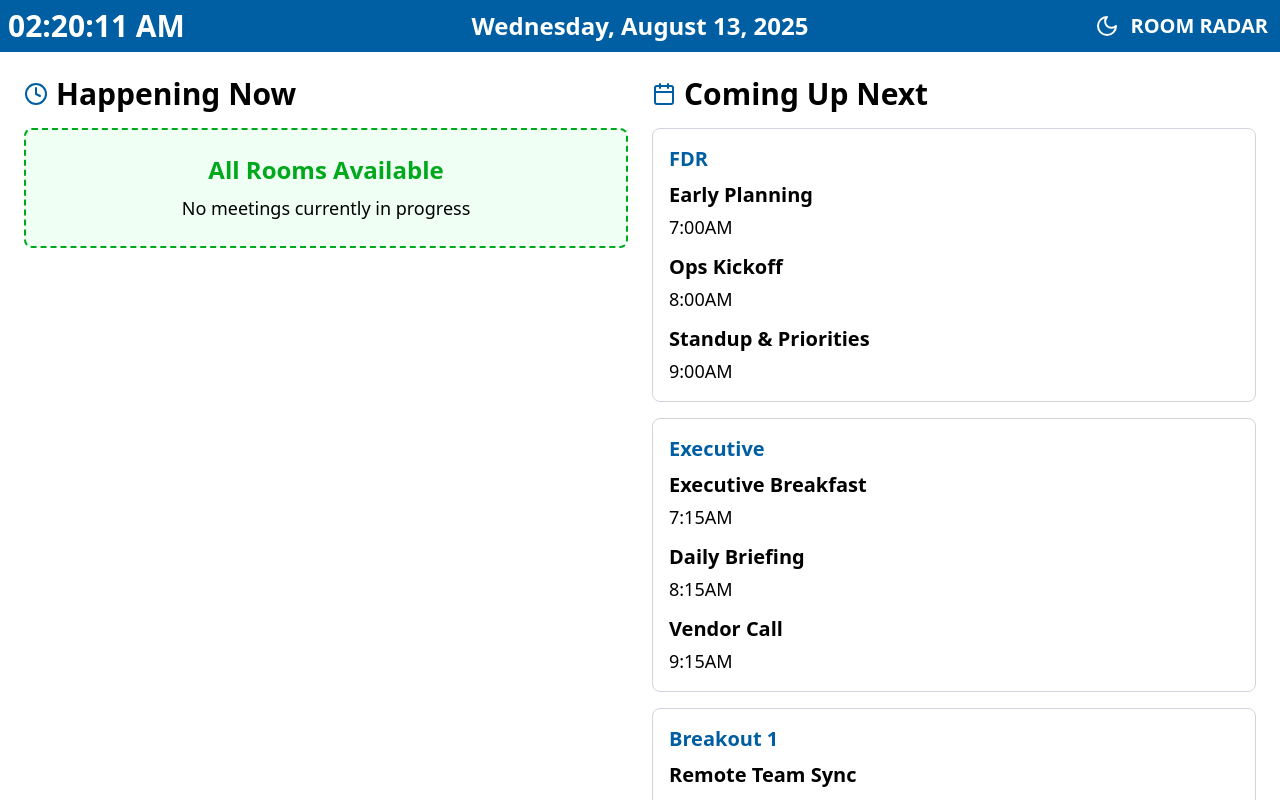
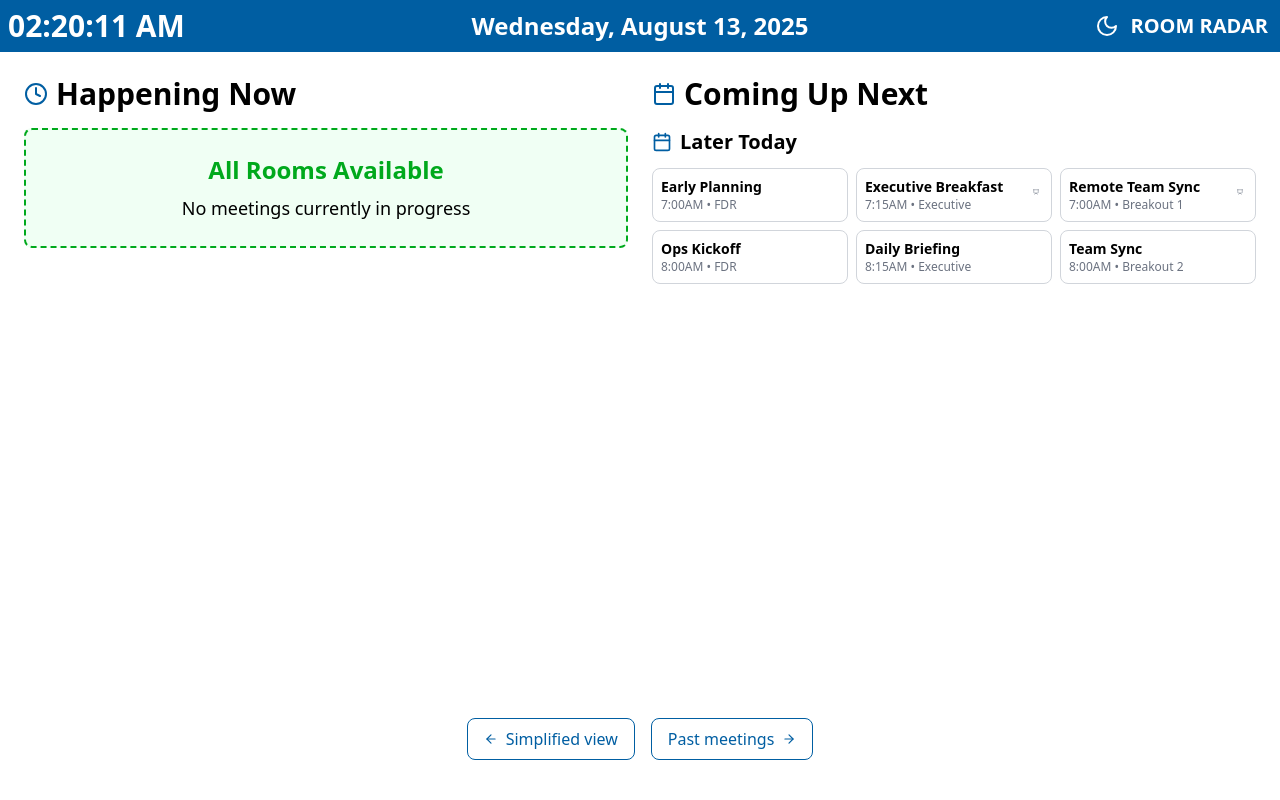
Before and after one commit to LiningCocoon/Room-Radar-Interface, a React (Vite) app: page /alternative in a window 1280 px wide. Shown: the top 800 px of the page. Built offline with nearby package versions, Linux system fonts and the light colour scheme.

Commit message:
[Magic Patterns] Updated from 'Add Padding to AVSupportIcon'

```diff
--- a/src/components/AVSupportIcon.tsx
+++ b/src/components/AVSupportIcon.tsx
@@ -8,6 +8,13 @@ const AVSupportIcon: React.FC<AVSupportIconProps> = ({
   className = '',
   size = 24
 }) => {
-  return <PresentationIcon size={size} className={className} />;
+  // Calculate the inner icon size to maintain the requested size visual appearance
+  // when accounting for the 8px of total padding (4px on each side)
+  const innerSize = typeof size === 'number' ? size - 8 : size;
+  return <div className="p-1" style={{
+    display: 'inline-flex'
+  }}>
+      <PresentationIcon size={innerSize} className={className} />
+    </div>;
 };
 export default AVSupportIcon;
--- a/src/components/AlternativeView.tsx
+++ b/src/components/AlternativeView.tsx
@@ -1,7 +1,8 @@
 import React from 'react';
 import { Link } from 'react-router-dom';
-import { ArrowLeftIcon, ClockIcon, MapPinIcon, CalendarIcon, ArrowRightIcon } from 'lucide-react';
+import { ArrowLeftIcon, ClockIcon, MapPinIcon, CalendarIcon, ArrowRightIcon, PresentationIcon } from 'lucide-react';
 import { getMeetingData } from '../utils/data';
+import AVSupportIcon from './AVSupportIcon';
 interface AlternativeViewProps {
   currentTime: Date;
 }
@@ -42,29 +43,29 @@ const AlternativeView: React.FC<AlternativeViewProps> = ({
       return 'upcoming';
     }
   };
+  // Get minutes until a meeting starts
+  const getMinutesUntilMeeting = (meeting: any) => {
+    const startTime = parseTime(meeting.startTime);
+    const startTimeInMinutes = startTime.hours * 60 + startTime.minutes;
+    return startTimeInMinutes - currentTimeInMinutes;
+  };
   // Filter meetings - exclude those that are more than 2 hours in the past
   const currentMeetings = meetingData.filter(meeting => getMeetingStatus(meeting) === 'active');
-  const upcomingMeetings = meetingData.filter(meeting => getMeetingStatus(meeting) === 'upcoming' || getMeetingStatus(meeting) === 'past').sort((a, b) => {
-    const aTime = parseTime(a.startTime);
-    const bTime = parseTime(b.startTime);
-    return aTime.hours * 60 + aTime.minutes - (bTime.hours * 60 + bTime.minutes);
+  // Get upcoming meetings and filter by urgency and priority
+  const upcomingMeetings = meetingData.filter(meeting => getMeetingStatus(meeting) === 'upcoming');
+  // Urgent meetings are starting within 15 minutes
+  const urgentMeetings = upcomingMeetings.filter(meeting => {
+    const minutesUntil = getMinutesUntilMeeting(meeting);
+    return minutesUntil <= 15 && minutesUntil > 0;
   });
-  // For TV display, we'll show more upcoming meetings (up to 9) instead of splitting into "next" and "later"
-  const nextMeetings = upcomingMeetings.slice(0, 9);
-  // Group upcoming meetings by room for better organization on TV display
-  const meetingsByRoom: Record<string, any[]> = {};
-  // Ensure rooms are in the specified order
-  const roomOrder = ['FDR', 'Executive', 'Breakout 1', 'Breakout 2'];
-  nextMeetings.forEach(meeting => {
-    if (!meetingsByRoom[meeting.room]) {
-      meetingsByRoom[meeting.room] = [];
-    }
-    meetingsByRoom[meeting.room].push(meeting);
-  });
-  // Sort the rooms according to the specified order
-  const sortedRooms = Object.keys(meetingsByRoom).sort((a, b) => {
-    return roomOrder.indexOf(a) - roomOrder.indexOf(b);
-  });
+  // Separate high profile urgent meetings
+  const highProfileUrgent = urgentMeetings.filter(m => m.isHighProfile);
+  const regularUrgent = urgentMeetings.filter(m => !m.isHighProfile);
+  // Later meetings (more than 15 minutes away)
+  const laterMeetings = upcomingMeetings.filter(meeting => {
+    const minutesUntil = getMinutesUntilMeeting(meeting);
+    return minutesUntil > 15;
+  }).slice(0, 6); // Limit to prevent overflow
   return <div className="flex-1 p-4 md:p-6 h-screen flex flex-col">
       <div className="flex flex-col md:flex-row flex-1 gap-4 md:gap-6">
         {/* Current Meetings Section - Stacked on mobile */}
@@ -82,6 +83,7 @@ const AlternativeView: React.FC<AlternativeViewProps> = ({
                     <span className="text-lg md:text-2xl font-bold text-[#005ea2] dark:text-[#4d9eff]">
                       {meeting.room}
                     </span>
+                    {meeting.avSupport && <AVSupportIcon size={18} className="text-[#005ea2] dark:text-[#4d9eff] ml-1" />}
                   </div>
                   <h3 className="text-xl md:text-3xl font-bold mb-1 md:mb-2 dark:text-white">
                     {meeting.name}
@@ -102,7 +104,8 @@ const AlternativeView: React.FC<AlternativeViewProps> = ({
               </p>
             </div>}
         </section>
-        {/* Upcoming Meetings Section - Stacked on mobile */}
+
+        {/* Enhanced Coming Up Next Section */}
         <section className="flex-1 mt-4 md:mt-0">
           <div className="flex items-center gap-2 mb-3 md:mb-4">
             <CalendarIcon className="text-[#005ea2] dark:text-[#4d9eff]" size={24} />
@@ -110,32 +113,106 @@ const AlternativeView: React.FC<AlternativeViewProps> = ({
               Coming Up Next
             </h2>
           </div>
-          {sortedRooms.length > 0 ? <div className="grid grid-cols-1 gap-3 md:gap-4">
-              {sortedRooms.map(room => <div key={room} className="border border-gray-300 dark:border-gray-700 rounded-lg p-2 md:p-4 dark:bg-gray-800">
-                  <h3 className="text-lg md:text-xl font-semibold mb-2 text-[#005ea2] dark:text-[#4d9eff]">
-                    {room}
-                  </h3>
-                  <div className="space-y-2 md:space-y-3">
-                    {meetingsByRoom[room].map(meeting => <div key={`${meeting.name}-${meeting.startTime}`} className="flex flex-col">
-                        <h4 className="text-base md:text-xl font-bold dark:text-white">
+
+          {/* High Profile Urgent Section */}
+          {highProfileUrgent.length > 0 && <div className="mb-6">
+              <div className="flex items-center gap-2 mb-3">
+                <div className="w-3 h-3 bg-red-500 rounded-full animate-pulse"></div>
+                <h2 className="text-xl md:text-2xl font-bold text-red-700 dark:text-red-400">
+                  High Priority - Starting Soon
+                </h2>
+              </div>
+              <div className="grid grid-cols-1 gap-3">
+                {highProfileUrgent.map(meeting => <div key={`${meeting.name}-${meeting.startTime}`} className="bg-red-50 dark:bg-red-900/20 border-2 border-red-200 dark:border-red-700 rounded-lg p-4 shadow-md">
+                    <div className="flex justify-between items-center">
+                      <div className="flex-1">
+                        <div className="flex items-center gap-2 mb-1">
+                          <MapPinIcon size={16} className="text-red-600 dark:text-red-400" />
+                          <span className="text-lg font-bold text-red-600 dark:text-red-400">
+                            {meeting.room}
+                          </span>
+                        </div>
+                        <h3 className="text-xl font-bold mb-1 dark:text-white">
+                          {meeting.name}
+                        </h3>
+                        <p className="text-base dark:text-gray-300">
+                          {meeting.startTime} • Starts in{' '}
+                          {getMinutesUntilMeeting(meeting)} min
+                        </p>
+                      </div>
+                      {meeting.avSupport && <AVSupportIcon size={20} className="text-red-600 dark:text-red-400 ml-2" />}
+                    </div>
+                  </div>)}
+              </div>
+            </div>}
+
+          {/* Regular Urgent Section */}
+          {regularUrgent.length > 0 && <div className="mb-6">
+              <div className="flex items-center gap-2 mb-3">
+                <ClockIcon className="text-orange-600 dark:text-orange-400" size={20} />
+                <h2 className="text-lg md:text-xl font-bold text-orange-700 dark:text-orange-400">
+                  Starting Within 15 Minutes
+                </h2>
+              </div>
+              <div className="grid grid-cols-1 md:grid-cols-2 gap-3">
+                {regularUrgent.map(meeting => <div key={`${meeting.name}-${meeting.startTime}`} className="bg-orange-50 dark:bg-orange-900/20 border border-orange-200 dark:border-orange-700 rounded-lg p-3">
+                    <div className="flex justify-between items-center">
+                      <div className="flex-1">
+                        <div className="flex items-center gap-2 mb-1">
+                          <MapPinIcon size={14} className="text-orange-600 dark:text-orange-400" />
+                          <span className="font-semibold text-orange-600 dark:text-orange-400">
+                            {meeting.room}
+                          </span>
+                        </div>
+                        <h4 className="font-bold dark:text-white">
                           {meeting.name}
                         </h4>
-                        <p className="text-sm md:text-lg mt-0.5 md:mt-1 dark:text-gray-300">
-                          {meeting.startTime}{' '}
+                        <p className="text-sm text-gray-600 dark:text-gray-300">
+                          {meeting.startTime} •{' '}
+                          {getMinutesUntilMeeting(meeting)} min
                         </p>
-                      </div>)}
-                  </div>
-                </div>)}
-            </div> : <div className="bg-gray-100 dark:bg-gray-800 rounded-lg p-3 md:p-6 text-center">
-              <p className="text-lg md:text-2xl font-bold text-gray-500 dark:text-gray-400">
+                      </div>
+                      {meeting.avSupport && <AVSupportIcon size={16} className="text-orange-600 dark:text-orange-400" />}
+                    </div>
+                  </div>)}
+              </div>
+            </div>}
+
+          {/* Later Meetings - Compact Grid */}
+          {laterMeetings.length > 0 && <div>
+              <div className="flex items-center gap-2 mb-3">
+                <CalendarIcon className="text-[#005ea2] dark:text-[#4d9eff]" size={20} />
+                <h2 className="text-lg md:text-xl font-bold dark:text-white">
+                  Later Today
+                </h2>
+              </div>
+              <div className="grid grid-cols-2 md:grid-cols-3 gap-2">
+                {laterMeetings.map(meeting => <div key={`${meeting.name}-${meeting.startTime}`} className="border border-gray-300 dark:border-gray-700 rounded-lg p-2 dark:bg-gray-800 relative">
+                    <h4 className="text-sm font-semibold dark:text-white truncate">
+                      {meeting.name}
+                    </h4>
+                    <p className="text-xs text-gray-500 dark:text-gray-400">
+                      {meeting.startTime} • {meeting.room}
+                    </p>
+                    {meeting.avSupport && <div className="absolute top-2 right-2">
+                        <AVSupportIcon size={14} className="text-gray-500 dark:text-gray-400" />
+                      </div>}
+                  </div>)}
+              </div>
+            </div>}
+
+          {/* Empty state */}
+          {upcomingMeetings.length === 0 && <div className="bg-gray-100 dark:bg-gray-800 rounded-lg p-6 text-center">
+              <p className="text-xl font-bold text-gray-500 dark:text-gray-400">
                 No Upcoming Meetings
               </p>
-              <p className="text-base md:text-lg mt-1 md:mt-2 dark:text-gray-300">
+              <p className="text-lg mt-2 dark:text-gray-300">
                 All rooms available for the rest of the day
               </p>
             </div>}
         </section>
       </div>
+
       {/* Navigation Buttons */}
       <div className="mt-4 md:mt-6 mb-2 md:mb-4 flex justify-center gap-3 md:gap-4">
         <Link to="/simplified" className="text-[#005ea2] hover:text-[#003d6a] dark:text-blue-400 dark:hover:text-blue-300 transition-colors flex items-center gap-1 md:gap-2 py-1.5 md:py-2 px-3 md:px-4 rounded-lg border border-[#005ea2] dark:border-blue-400 hover:bg-[#f0f7fc] dark:hover:bg-gray-800 text-sm md:text-base">
--- a/src/components/MeetingCard.tsx
+++ b/src/components/MeetingCard.tsx
@@ -120,7 +120,7 @@ const MeetingCard: React.FC<MeetingCardProps> = ({
   // A/V Support icon size based on condensed state
   const avIconSize = isCondensed ? 16 : 20;
   return <div className={`${cardClasses} mb-2 ml-0.5 mr-1.5 md:ml-1 md:mr-2 lg:ml-1.5 lg:mr-3 relative ${status === 'past' ? 'opacity-50' : ''}`}>
-      <div className="flex justify-between items-start">
+      <div className="flex justify-between items-center">
         <div className="flex-1">
           <h3 className={`${isCondensed ? 'text-[1.0125rem]' : 'text-[1.35rem]'} font-bold ${isAvailable || status === 'active' ? textColorClass : 'text-black dark:text-white'}`}>
             {meeting.name}
```
Also changed, not shown: src/components/SimplifiedMeetingCard.tsx (+9 -10 lines), src/utils/data.ts (+13 -4 lines).
